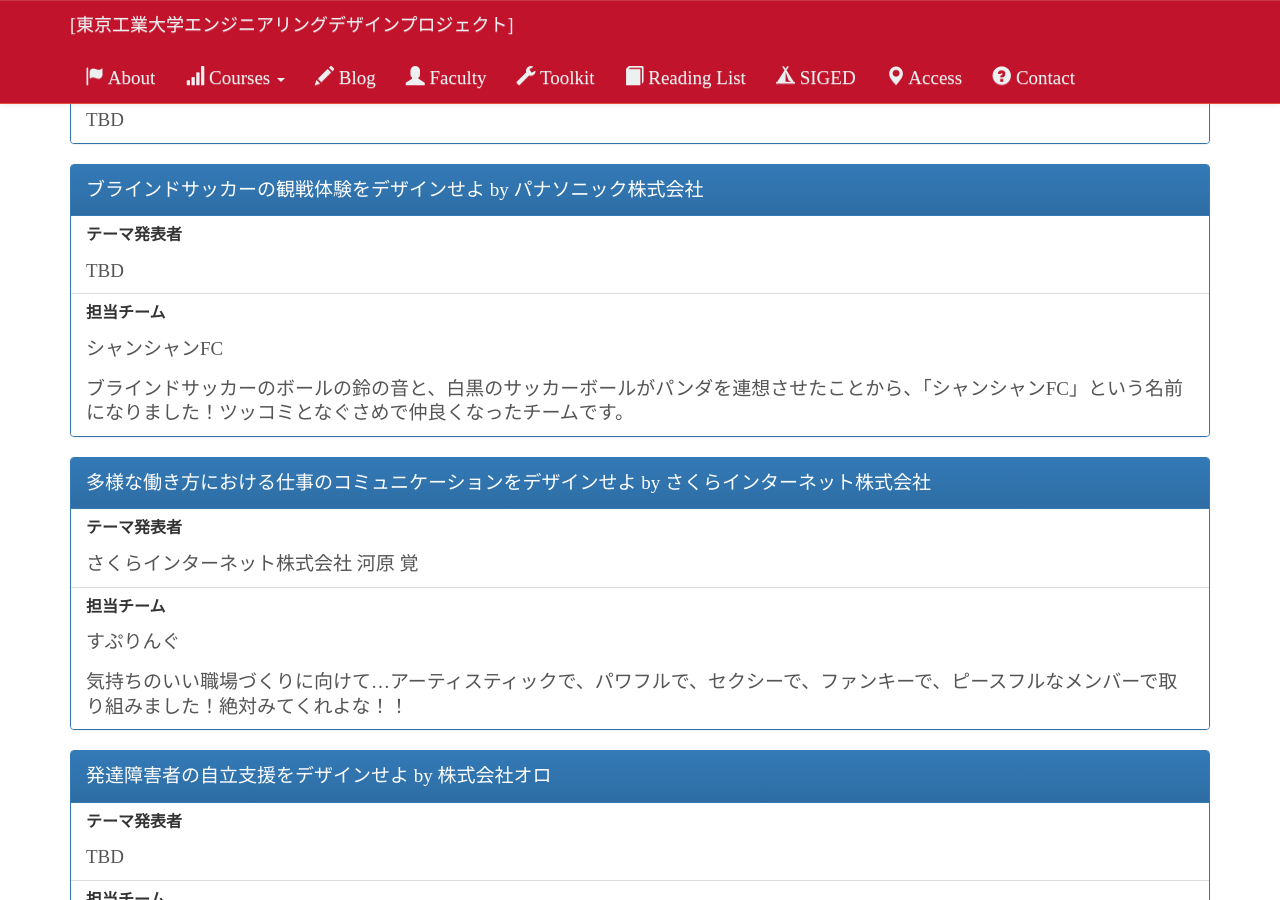
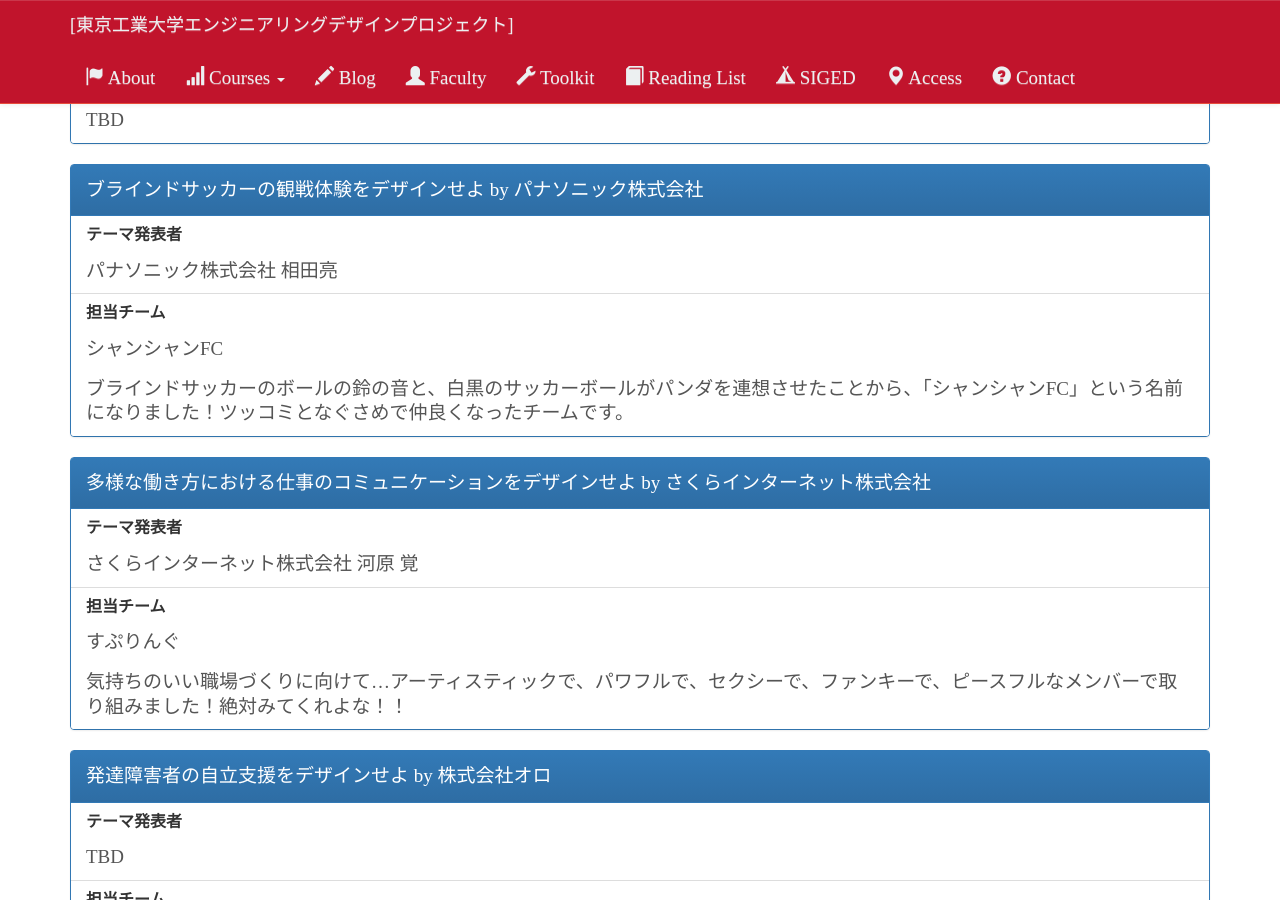
Before and after one commit to titech-edp/titech-edp.github.io, a Jekyll site: the page built from 2018-edp-bc/demoday/index.md, in a window 1280 px wide and 900 px high, scrolled down 2399 px. Built offline with Jekyll 4.4.1, drawn with Linux system fonts in a browser that asks for light colours; nearby versions of some CDN libraries; library files that are not in the unit come from our copies.

Commit message:
Add presenter

```diff
--- a/_data/2018-edp-bc-demoday.yml
+++ b/_data/2018-edp-bc-demoday.yml
@@ -24,7 +24,7 @@
 
 - company: パナソニック株式会社
   theme: ブラインドサッカーの観戦体験をデザインせよ
-  presenter: TBD
+  presenter: パナソニック株式会社 相田亮
   team: シャンシャンFC
   desc: ブラインドサッカーのボールの鈴の音と、白黒のサッカーボールがパンダを連想させたことから、「シャンシャンFC」という名前になりました！ツッコミとなぐさめで仲良くなったチームです。
 
```
